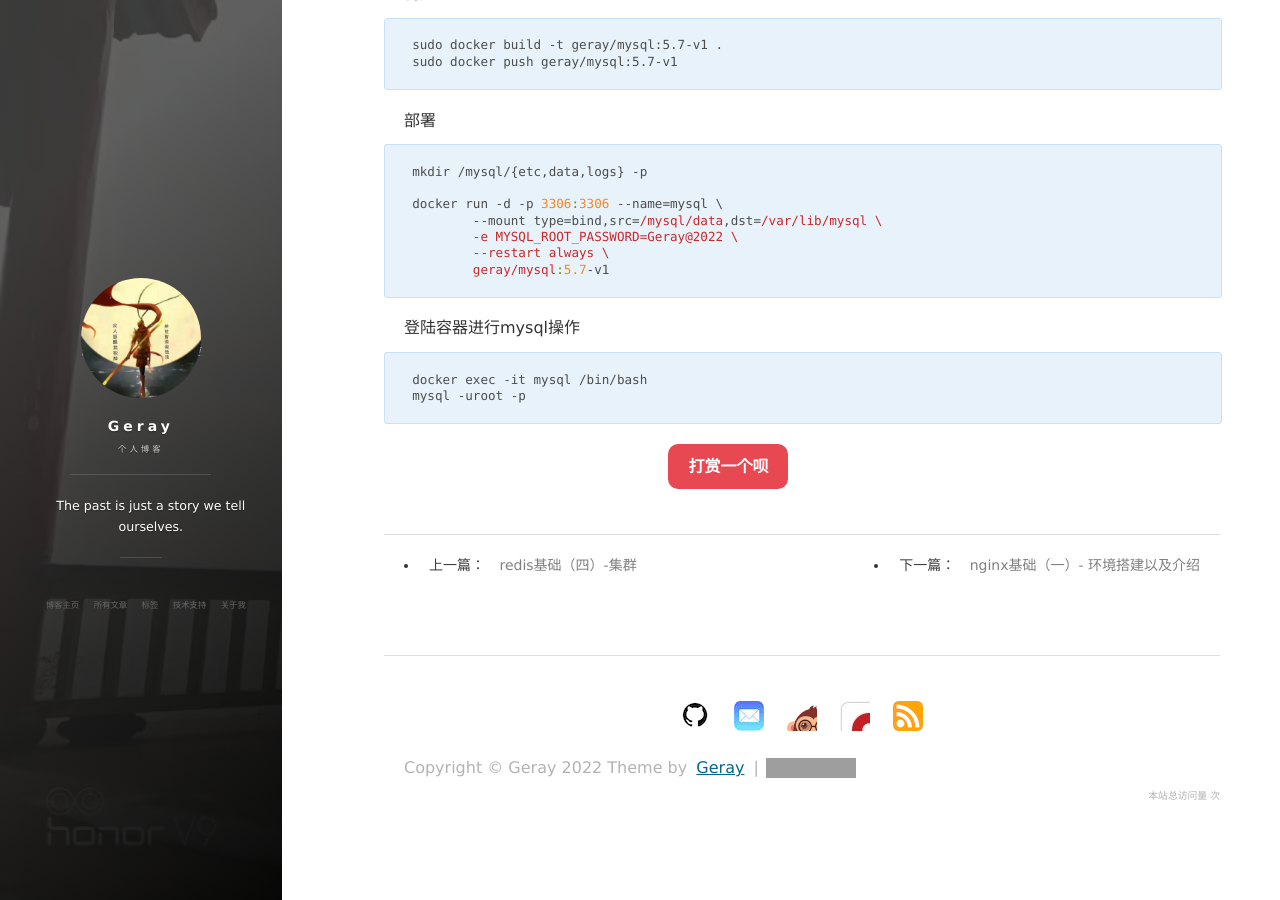
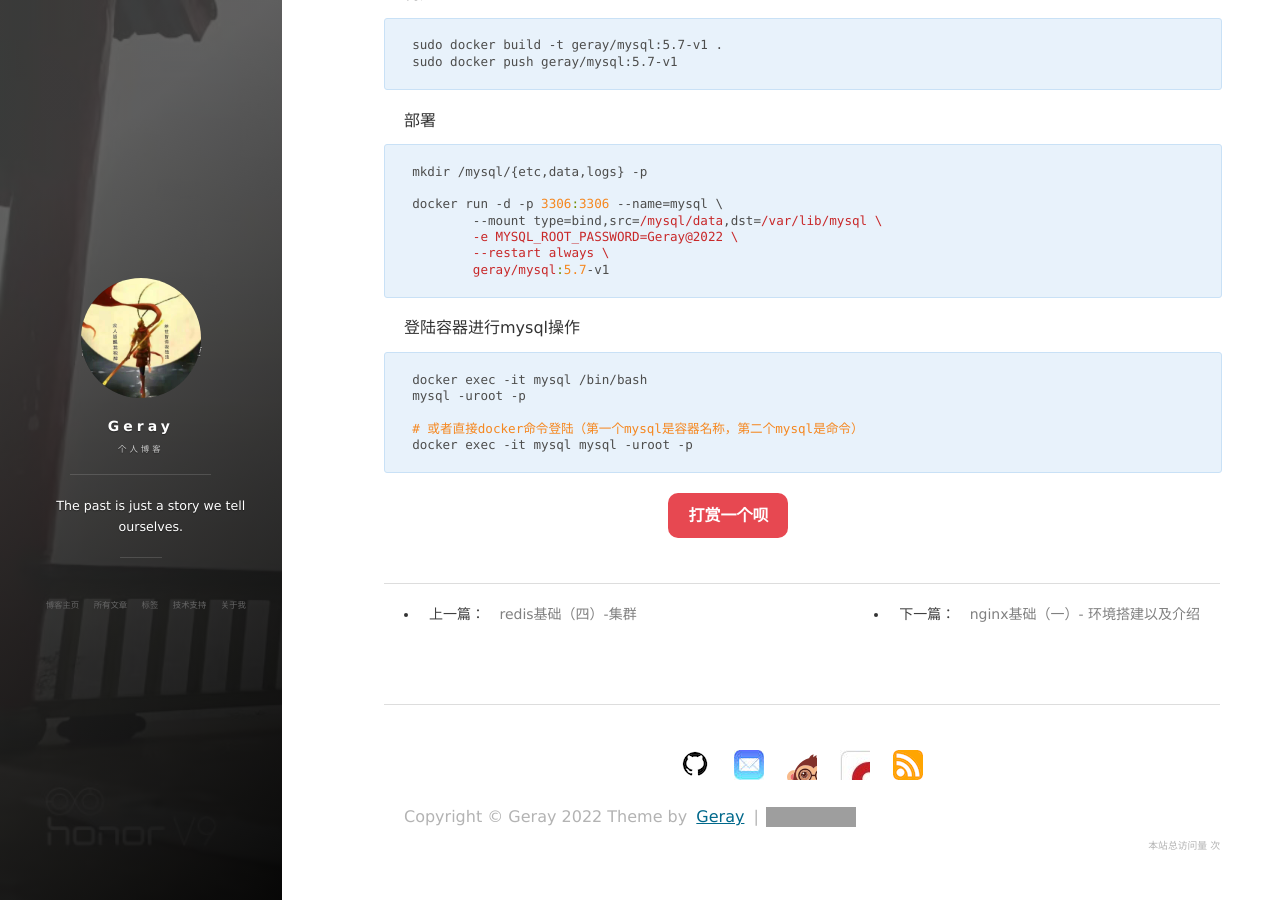
Before and after one commit to geray-zsg/geray-zsg.github.io, a Jekyll site: the page built from _posts/2022-4-20-MySQL学习笔记（一）-官方镜像时间不同步.md, in a window 1280 px wide and 900 px high, scrolled down 1687 px. Built offline with Jekyll 4.4.1, drawn with Linux system fonts in a browser that asks for light colours; nearby versions of some CDN libraries; comment, search, counter and statistics services are not loaded; grey boxes are pictures that could not be loaded.

Commit message:
Update 2022-4-20-MySQL学习笔记（一）-官方镜像时间不同步.md

````diff
--- a/_posts/2022-4-20-MySQL学习笔记（一）-官方镜像时间不同步.md
+++ b/_posts/2022-4-20-MySQL学习笔记（一）-官方镜像时间不同步.md
@@ -102,4 +102,7 @@ docker run -d -p 3306:3306 --name=mysql \
 ```
 docker exec -it mysql /bin/bash
 mysql -uroot -p
+
+# 或者直接docker命令登陆（第一个mysql是容器名称，第二个mysql是命令）
+docker exec -it mysql mysql -uroot -p
 ```
````
